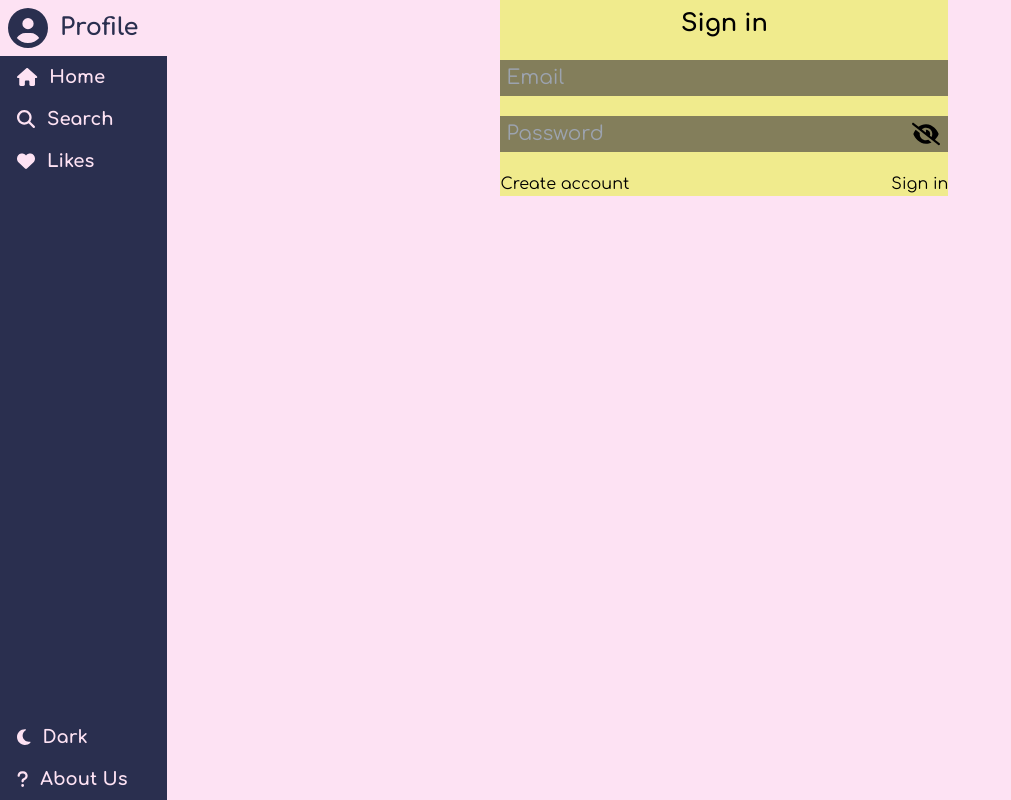
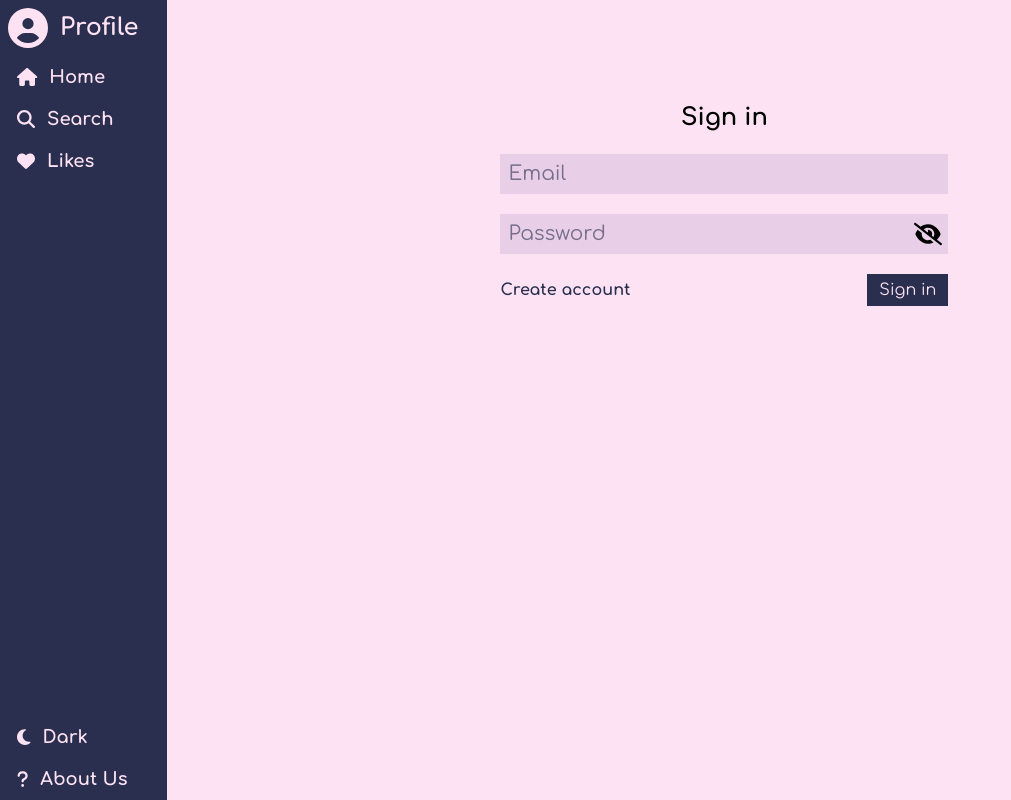
Before and after one commit to TohidEq/blog-json-server, a React (Vite) app: page /sign-in in a window 1280 px wide. Shown: the whole page, without its empty margins (0-1011 px from the left). Built offline with nearby package versions, Linux system fonts and the light colour scheme; no server answers; what @nhost/react, @nhost/react-apollo would draw is missing.

Commit message:
Signin form style(light mode only) and simple valid/invalid logic

```diff
--- a/src/components/pages/SignInUp/SignIn.tsx
+++ b/src/components/pages/SignInUp/SignIn.tsx
@@ -15,6 +15,7 @@ const SignIn = (props: Props) => {
   const [email, setEmail] = useState<string>("");
   const [passwrd, setPasswrd] = useState<string>("");
 
+  const [rqrd, setRqrd] = useState<boolean>(false);
   const [showPasswrd, setShowPasswrd] = useState<boolean>(false);
 
   const showPasswrdHandler = () => {
@@ -23,6 +24,11 @@ const SignIn = (props: Props) => {
 
   const handleSubmit = (e: React.FormEvent<HTMLFormElement>) => {
     e.preventDefault();
+    setRqrd(true);
+    // email, passwrd bla bla bla
+  };
+  const handleSubmit2 = (e: React.MouseEventHandler<HTMLButtonElement>) => {
+    setRqrd(true);
     // email, passwrd bla bla bla
   };
 
@@ -34,6 +40,7 @@ const SignIn = (props: Props) => {
         <div className="input">
           <input
             onChange={(e) => setEmail(e.target.value)}
+            className={rqrd ? "required" : ""}
             value={email}
             type="text"
             placeholder="Email"
@@ -43,10 +50,10 @@ const SignIn = (props: Props) => {
         <div className="input">
           <input
             onChange={(e) => setPasswrd(e.target.value)}
+            className={rqrd ? "required" : ""}
             value={passwrd}
             type={showPasswrd ? "text" : "password"}
             placeholder="Password"
-            autoComplete="new-password"
             required
           />
           <div className="show-passwrd" onClick={showPasswrdHandler}>
@@ -54,10 +61,10 @@ const SignIn = (props: Props) => {
           </div>
         </div>
         <div className="btns">
-          <Link to="/sign-up">Create account </Link>
-          <button className="btn" type="submit">
+          <button className="btn" type="submit" onClick={handleSubmit2}>
             Sign in
           </button>
+          <Link to="/sign-up">Create account </Link>
         </div>
       </form>
     </div>
--- a/src/components/pages/SignInUp/SignInUp.css
+++ b/src/components/pages/SignInUp/SignInUp.css
@@ -1,42 +1,75 @@
 .sign-in-up {
   @apply max-w-md
+  min-h-[330px]
   mx-auto
   pt-2
-  bg-yellow;
+
+  h-1/2
+  sm:flex
+  sm:flex-wrap
+  sm:content-center;
 }
 .sign-in-up form {
-  @apply mx-auto;
+  @apply w-full;
 }
 .sign-in-up .page-title {
   @apply text-center;
 }
 
 .sign-in-up .input {
-  @apply flex bg-dark-dark-2/50
+  @apply flex
+    relative
+    w-full
     my-5;
 }
 .sign-in-up .input .show-passwrd {
-  @apply w-10 h-9
-    flex items-center;
+  @apply w-10 h-10 hover:cursor-pointer
+    absolute flex items-center justify-center
+    hover:opacity-70
+    right-0;
 }
 .sign-in-up .input .show-passwrd svg {
-  @apply w-7 h-7;
+  @apply w-7 h-7
+     pointer-events-auto;
 }
 
 .sign-in-up input {
   @apply bg-transparent
     text-xl
-    py-1 px-1.5
+    py-1.5 px-2
     w-full
     /*uncomment next line pls  */
     /* bg-transparent */
     appearance-none
     border-none
-    outline-none;
+    outline-none
+    required:border-b-purple
+    pointer-events-auto;
 }
 
 .sign-in-up .btns {
-  @apply flex justify-between;
+  @apply flex justify-between items-center flex-row-reverse;
+}
+.sign-in-up .btns .btn {
+  @apply px-3 py-1;
+}
+.sign-in-up .btns a {
+  @apply font-bold;
+}
+
+/* === --- themes --- === */
+.sign-in-up input {
+  @apply bg-light-dark-1/20 focus:bg-light-dark-1/40 placeholder:text-light-dark-2/60;
+}
+.sign-in-up input.required:invalid {
+  -webkit-box-shadow: inset 0px -21px 0px -17px rgba(255, 0, 0, 0.32);
+  box-shadow: inset 0px -21px 0px -17px rgba(255, 0, 0, 0.32);
+}
+.sign-in-up .btns .btn {
+  @apply bg-light-dark-2 text-light-light-1 hover:bg-light-dark-2/70;
+}
+.sign-in-up .btns a {
+  @apply text-light-dark-2 hover:text-dark-light-1;
 }
 
 /* === -- REMOVE AUTOFILL CHANGES -- === */
@@ -52,7 +85,7 @@ input:-webkit-autofill:active {
   transition: all 9999s ease-in-out 0s;
 }
 input:autofill {
-  filter: none;
+  filter: none !important;
 }
 
 /* input:-webkit-autofill {
--- a/src/css/index.css
+++ b/src/css/index.css
@@ -788,15 +788,22 @@ aside .side-item.active{
 .sign-in-up{
   margin-left: auto;
   margin-right: auto;
+  height: 50%;
+  min-height: 330px;
   max-width: 28rem;
-  --tw-bg-opacity: 1;
-  background-color: rgb(240 235 141 / var(--tw-bg-opacity));
   padding-top: 0.5rem;
 }
 
+@media (min-width: 640px){
+  .sign-in-up{
+    display: flex;
+    flex-wrap: wrap;
+    align-content: center;
+  }
+}
+
 .sign-in-up form{
-  margin-left: auto;
-  margin-right: auto;
+  width: 100%;
 }
 
 .sign-in-up .page-title{
@@ -804,44 +811,116 @@ aside .side-item.active{
 }
 
 .sign-in-up .input{
+  position: relative;
   margin-top: 1.25rem;
   margin-bottom: 1.25rem;
   display: flex;
-  background-color: rgb(24 18 43 / 0.5);
+  width: 100%;
 }
 
 .sign-in-up .input .show-passwrd{
+  position: absolute;
+  right: 0px;
   display: flex;
-  height: 2.25rem;
+  height: 2.5rem;
   width: 2.5rem;
   align-items: center;
+  justify-content: center;
+}
+
+.sign-in-up .input .show-passwrd:hover{
+  cursor: pointer;
+  opacity: 0.7;
 }
 
 .sign-in-up .input .show-passwrd svg{
+  pointer-events: auto;
   height: 1.75rem;
   width: 1.75rem;
 }
 
 .sign-in-up input{
+  pointer-events: auto;
   width: 100%;
   -webkit-appearance: none;
      -moz-appearance: none;
           appearance: none;
   border-style: none;
   background-color: transparent;
-  padding-top: 0.25rem;
-  padding-bottom: 0.25rem;
-  padding-left: 0.375rem;
-  padding-right: 0.375rem;
+  padding-top: 0.375rem;
+  padding-bottom: 0.375rem;
+  padding-left: 0.5rem;
+  padding-right: 0.5rem;
   font-size: 1.25rem;
   line-height: 1.75rem;
   outline: 2px solid transparent;
   outline-offset: 2px;
 }
 
+.sign-in-up input:required{
+  --tw-border-opacity: 1;
+  border-bottom-color: rgb(143 67 238 / var(--tw-border-opacity));
+}
+
 .sign-in-up .btns{
   display: flex;
+  flex-direction: row-reverse;
+  align-items: center;
   justify-content: space-between;
+}
+
+.sign-in-up .btns .btn{
+  padding-left: 0.75rem;
+  padding-right: 0.75rem;
+  padding-top: 0.25rem;
+  padding-bottom: 0.25rem;
+}
+
+.sign-in-up .btns a{
+  font-weight: 700;
+}
+
+/* === --- themes --- === */
+
+.sign-in-up input{
+  background-color: rgb(145 127 179 / 0.2);
+}
+
+.sign-in-up input::-moz-placeholder{
+  color: rgb(42 47 79 / 0.6);
+}
+
+.sign-in-up input::placeholder{
+  color: rgb(42 47 79 / 0.6);
+}
+
+.sign-in-up input:focus{
+  background-color: rgb(145 127 179 / 0.4);
+}
+
+.sign-in-up input.required:invalid {
+  box-shadow: inset 0px -21px 0px -17px rgba(255, 0, 0, 0.32);
+}
+
+.sign-in-up .btns .btn{
+  --tw-bg-opacity: 1;
+  background-color: rgb(42 47 79 / var(--tw-bg-opacity));
+  --tw-text-opacity: 1;
+  color: rgb(253 226 243 / var(--tw-text-opacity));
+}
+
+.sign-in-up .btns .btn:hover{
+  background-color: rgb(42 47 79 / 0.7);
+}
+
+.sign-in-up .btns a{
+  --tw-text-opacity: 1;
+  color: rgb(42 47 79 / var(--tw-text-opacity));
+}
+
+.sign-in-up .btns a:hover{
+  --tw-text-opacity: 1;
+  color: rgb(99 89 133 / var(--tw-text-opacity));
 }
 
 /* === -- REMOVE AUTOFILL CHANGES -- === */
@@ -867,11 +946,11 @@ input:-webkit-autofill:active {
 }
 
 input:-webkit-autofill {
-  filter: none;
+  filter: none !important;
 }
 
 input:autofill {
-  filter: none;
+  filter: none !important;
 }
 
 /* input:-webkit-autofill {
```
